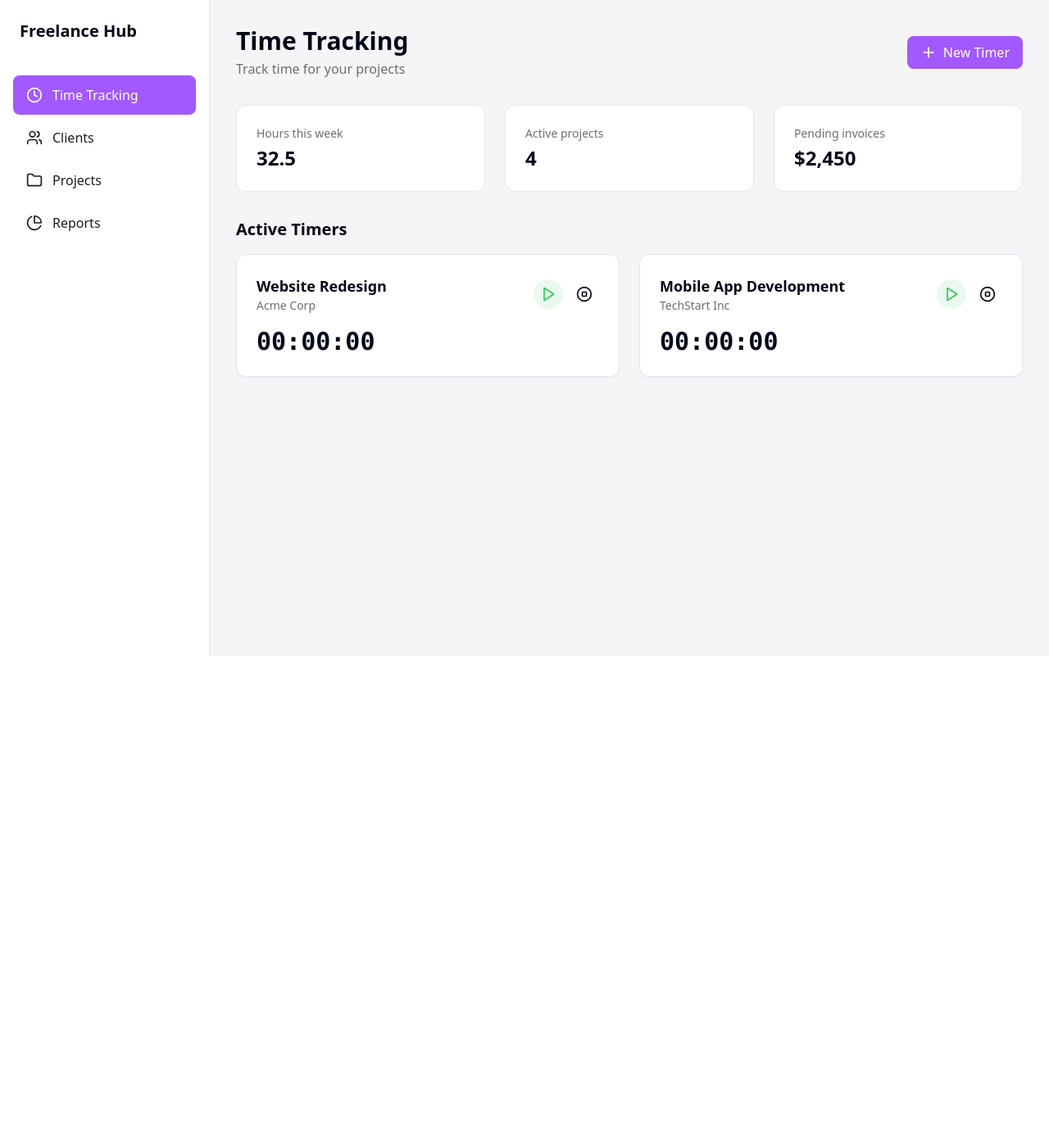
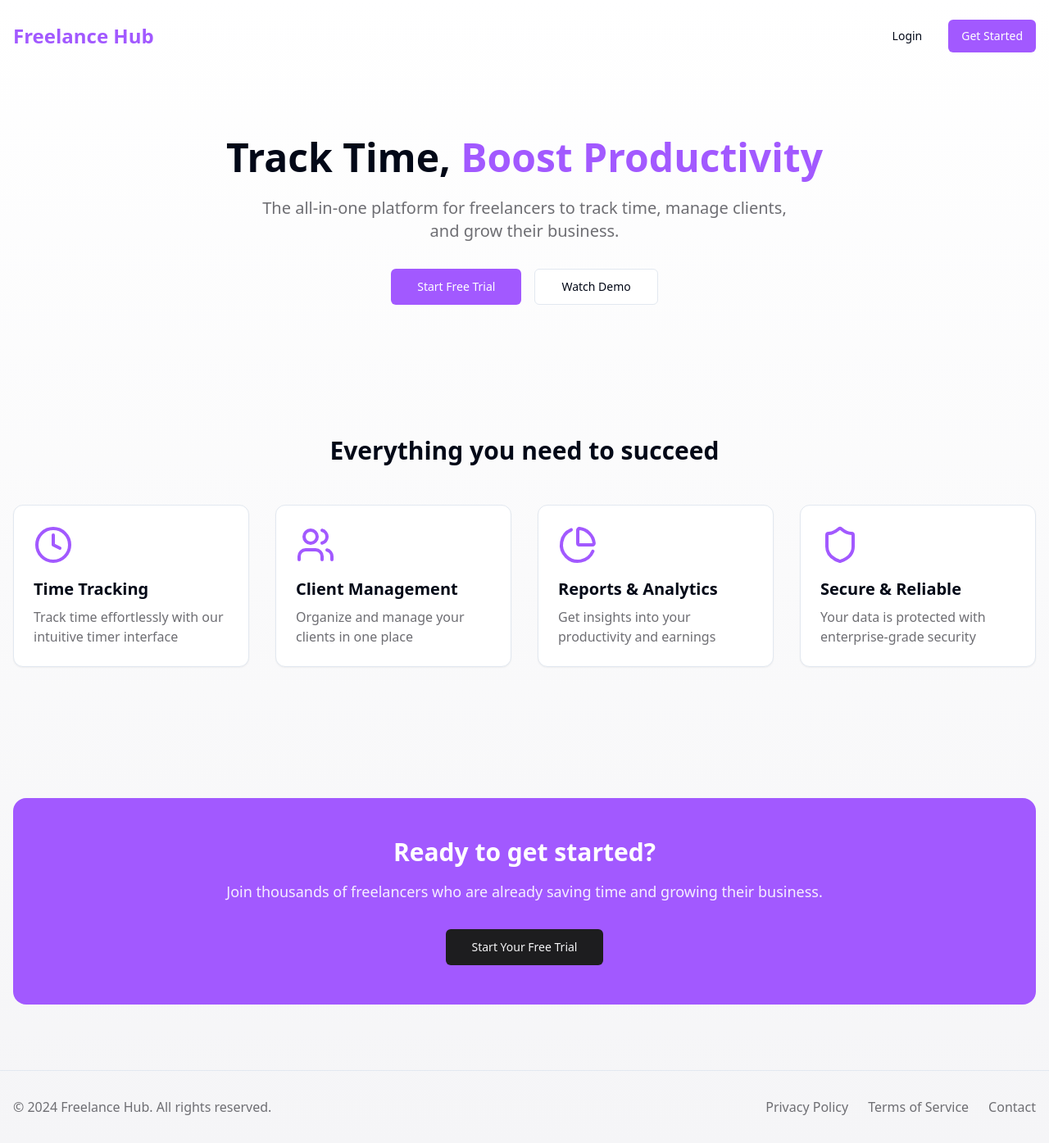
Before and after one commit to vjayanthr/freelance-tracker-hub, a React (Vite) app: page / in a window 1280 px wide. Shown: the whole page at 82% size. Before the commit the page ends 800 px from the top, so only its background shows below. Built offline with nearby package versions, Linux system fonts and the light colour scheme.

Commit message:
Create homepage for SaaS app
Added a homepage layout and components to transform the web app into a SaaS platform. This includes necessary UI elements and structure for user interaction.
[skip gpt_engineer]

```diff
--- a/src/App.tsx
+++ b/src/App.tsx
@@ -4,6 +4,7 @@ import { TooltipProvider } from "@/components/ui/tooltip";
 import { QueryClient, QueryClientProvider } from "@tanstack/react-query";
 import { BrowserRouter, Routes, Route, Navigate } from "react-router-dom";
 import Index from "./pages/Index";
+import Landing from "./pages/Landing";
 
 const queryClient = new QueryClient();
 
@@ -14,10 +15,11 @@ const App = () => (
       <Sonner />
       <BrowserRouter>
         <Routes>
-          <Route path="/" element={<Index />} />
-          <Route path="/clients" element={<Navigate to="/" replace />} />
-          <Route path="/projects" element={<Navigate to="/" replace />} />
-          <Route path="/reports" element={<Navigate to="/" replace />} />
+          <Route path="/" element={<Landing />} />
+          <Route path="/dashboard" element={<Index />} />
+          <Route path="/clients" element={<Navigate to="/dashboard" replace />} />
+          <Route path="/projects" element={<Navigate to="/dashboard" replace />} />
+          <Route path="/reports" element={<Navigate to="/dashboard" replace />} />
         </Routes>
       </BrowserRouter>
     </TooltipProvider>
--- a/src/components/Timer.tsx
+++ b/src/components/Timer.tsx
@@ -12,7 +12,7 @@ export default function Timer({ projectName, clientName }: TimerProps) {
   const [time, setTime] = useState(0);
 
   useEffect(() => {
-    let interval: number;
+    let interval: NodeJS.Timeout;
     if (isRunning) {
       interval = setInterval(() => {
         setTime((prevTime) => prevTime + 1);
--- /dev/null
+++ b/src/pages/Landing.tsx
@@ -0,0 +1,125 @@
+import { Button } from "@/components/ui/button";
+import { Link } from "react-router-dom";
+import { Clock, Users, PieChart, Shield } from "lucide-react";
+
+export default function Landing() {
+  const features = [
+    {
+      icon: Clock,
+      title: "Time Tracking",
+      description: "Track time effortlessly with our intuitive timer interface"
+    },
+    {
+      icon: Users,
+      title: "Client Management",
+      description: "Organize and manage your clients in one place"
+    },
+    {
+      icon: PieChart,
+      title: "Reports & Analytics",
+      description: "Get insights into your productivity and earnings"
+    },
+    {
+      icon: Shield,
+      title: "Secure & Reliable",
+      description: "Your data is protected with enterprise-grade security"
+    }
+  ];
+
+  return (
+    <div className="min-h-screen bg-gradient-to-b from-white to-muted">
+      {/* Navigation */}
+      <nav className="container mx-auto px-4 py-6">
+        <div className="flex items-center justify-between">
+          <h1 className="text-2xl font-semibold text-primary">Freelance Hub</h1>
+          <div className="space-x-4">
+            <Link to="/login">
+              <Button variant="ghost">Login</Button>
+            </Link>
+            <Link to="/signup">
+              <Button>Get Started</Button>
+            </Link>
+          </div>
+        </div>
+      </nav>
+
+      {/* Hero Section */}
+      <section className="container mx-auto px-4 py-20 text-center">
+        <h1 className="text-5xl font-bold mb-6 animate-fade-down">
+          Track Time, <span className="text-primary">Boost Productivity</span>
+        </h1>
+        <p className="text-xl text-muted-foreground mb-8 max-w-2xl mx-auto animate-fade-up">
+          The all-in-one platform for freelancers to track time, manage clients,
+          and grow their business.
+        </p>
+        <div className="flex justify-center gap-4 animate-fade-up">
+          <Link to="/signup">
+            <Button size="lg" className="gap-2">
+              Start Free Trial
+            </Button>
+          </Link>
+          <Link to="/demo">
+            <Button size="lg" variant="outline" className="gap-2">
+              Watch Demo
+            </Button>
+          </Link>
+        </div>
+      </section>
+
+      {/* Features Section */}
+      <section className="container mx-auto px-4 py-20">
+        <h2 className="text-3xl font-bold text-center mb-12">
+          Everything you need to succeed
+        </h2>
+        <div className="grid md:grid-cols-2 lg:grid-cols-4 gap-8">
+          {features.map((feature, index) => (
+            <div
+              key={feature.title}
+              className="bg-white p-6 rounded-xl shadow-sm border hover:border-primary transition-colors animate-fade-up"
+              style={{ animationDelay: `${index * 100}ms` }}
+            >
+              <feature.icon className="h-12 w-12 text-primary mb-4" />
+              <h3 className="text-xl font-semibold mb-2">{feature.title}</h3>
+              <p className="text-muted-foreground">{feature.description}</p>
+            </div>
+          ))}
+        </div>
+      </section>
+
+      {/* CTA Section */}
+      <section className="container mx-auto px-4 py-20">
+        <div className="bg-primary rounded-2xl p-12 text-center text-white">
+          <h2 className="text-3xl font-bold mb-4">Ready to get started?</h2>
+          <p className="text-lg mb-8 opacity-90">
+            Join thousands of freelancers who are already saving time and growing their business.
+          </p>
+          <Link to="/signup">
+            <Button size="lg" variant="secondary" className="gap-2">
+              Start Your Free Trial
+            </Button>
+          </Link>
+        </div>
+      </section>
+
+      {/* Footer */}
+      <footer className="container mx-auto px-4 py-8 border-t">
+        <div className="flex flex-col md:flex-row justify-between items-center gap-4">
+          <p className="text-muted-foreground">
+            © 2024 Freelance Hub. All rights reserved.
+          </p>
+          <div className="flex gap-6">
+            <Link to="/privacy" className="text-muted-foreground hover:text-primary">
+              Privacy Policy
+            </Link>
+            <Link to="/terms" className="text-muted-foreground hover:text-primary">
+              Terms of Service
+            </Link>
+            <Link to="/contact" className="text-muted-foreground hover:text-primary">
+              Contact
+            </Link>
+          </div>
+        </div>
+      </footer>
+    </div>
+  );
+}
```
